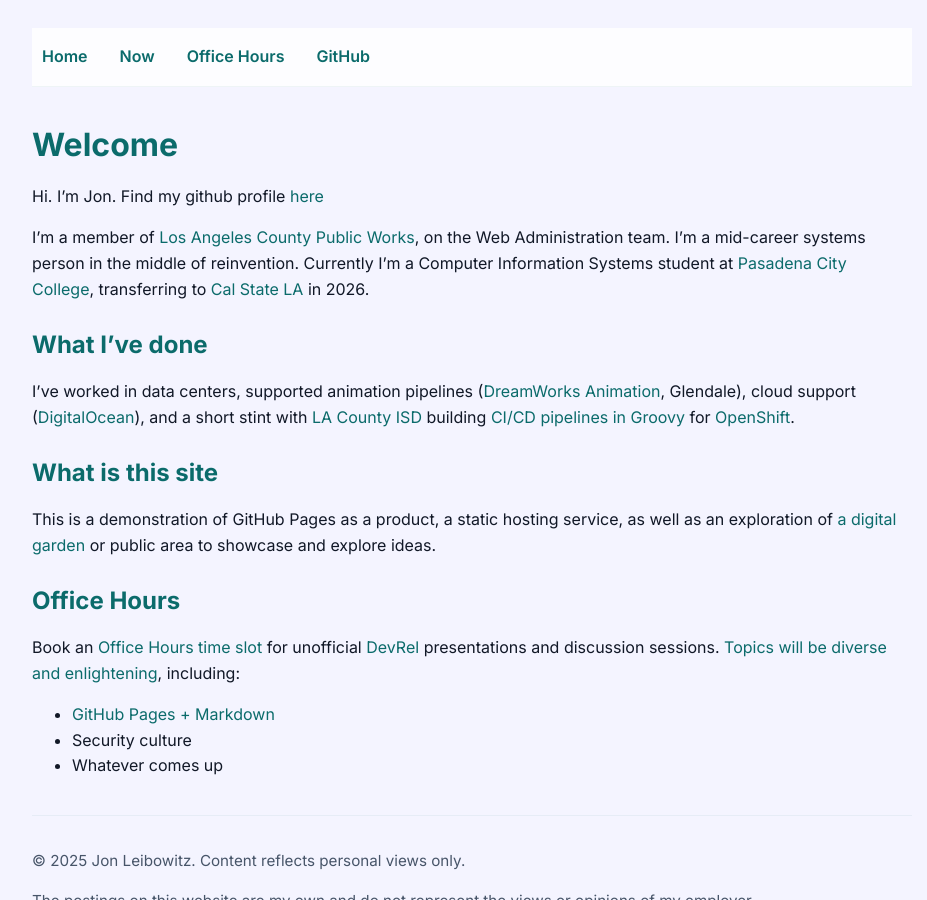
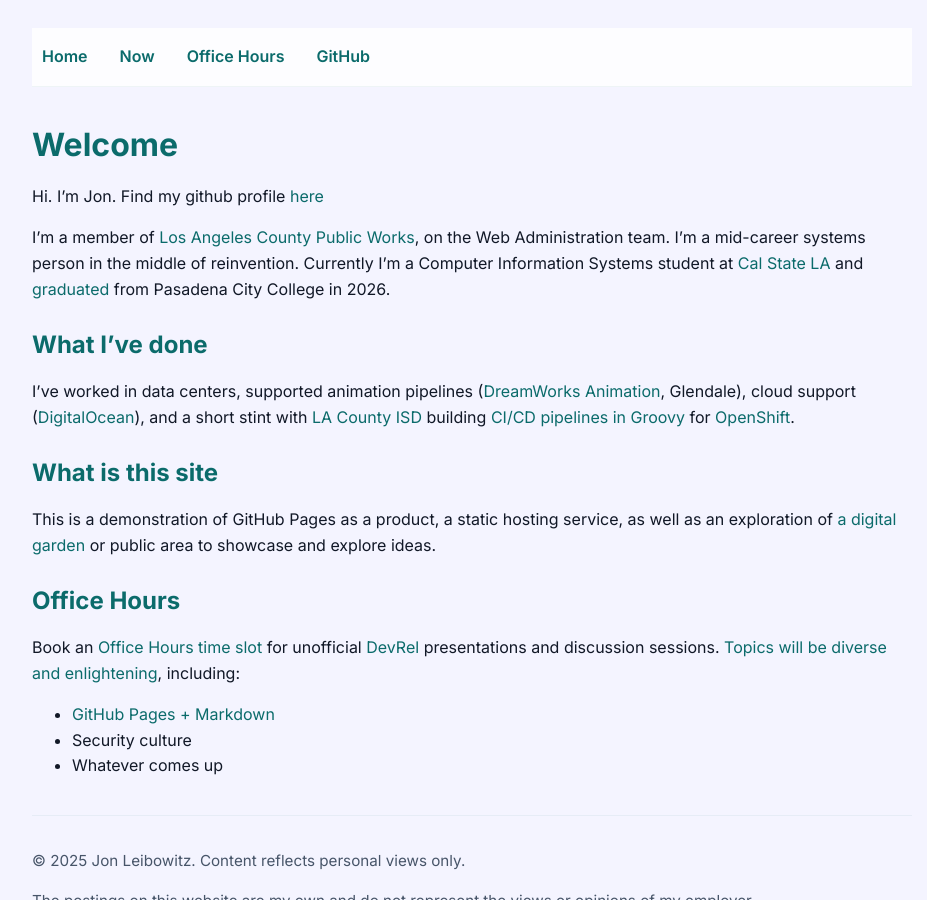
Before and after one commit to jleibowitz-lacpw/jleibowitz-lacpw.github.io, a Jekyll site: the page built from index.md, in a window 1280 px wide and 900 px high. Shown: the whole window, without its empty margins (168-1095 px from the left). Built offline with Jekyll 4.4.1, drawn with Linux system fonts in a browser that asks for light colours.

Commit message:
Update index.md

```diff
--- a/index.md
+++ b/index.md
@@ -7,7 +7,7 @@
 
 Hi. I'm Jon. Find my github profile [here](https://github.com/jleibowitz-lacpw)
 
-I'm a member of [Los Angeles County Public Works](https://pw.lacounty.gov), on the Web Administration team. I'm a mid-career systems person in the middle of reinvention. Currently I'm a Computer Information Systems student at [Pasadena City College](https://pasadena.edu), transferring to [Cal State LA](https://www.calstatela.edu) in 2026.
+I'm a member of [Los Angeles County Public Works](https://pw.lacounty.gov), on the Web Administration team. I'm a mid-career systems person in the middle of reinvention. Currently I'm a Computer Information Systems student at [Cal State LA](https://www.calstatela.edu) and [graduated](https://grad.tassel.com/announcement/4ec8dc8ef) from Pasadena City College in 2026.
 
 ## What I've done
 
```
